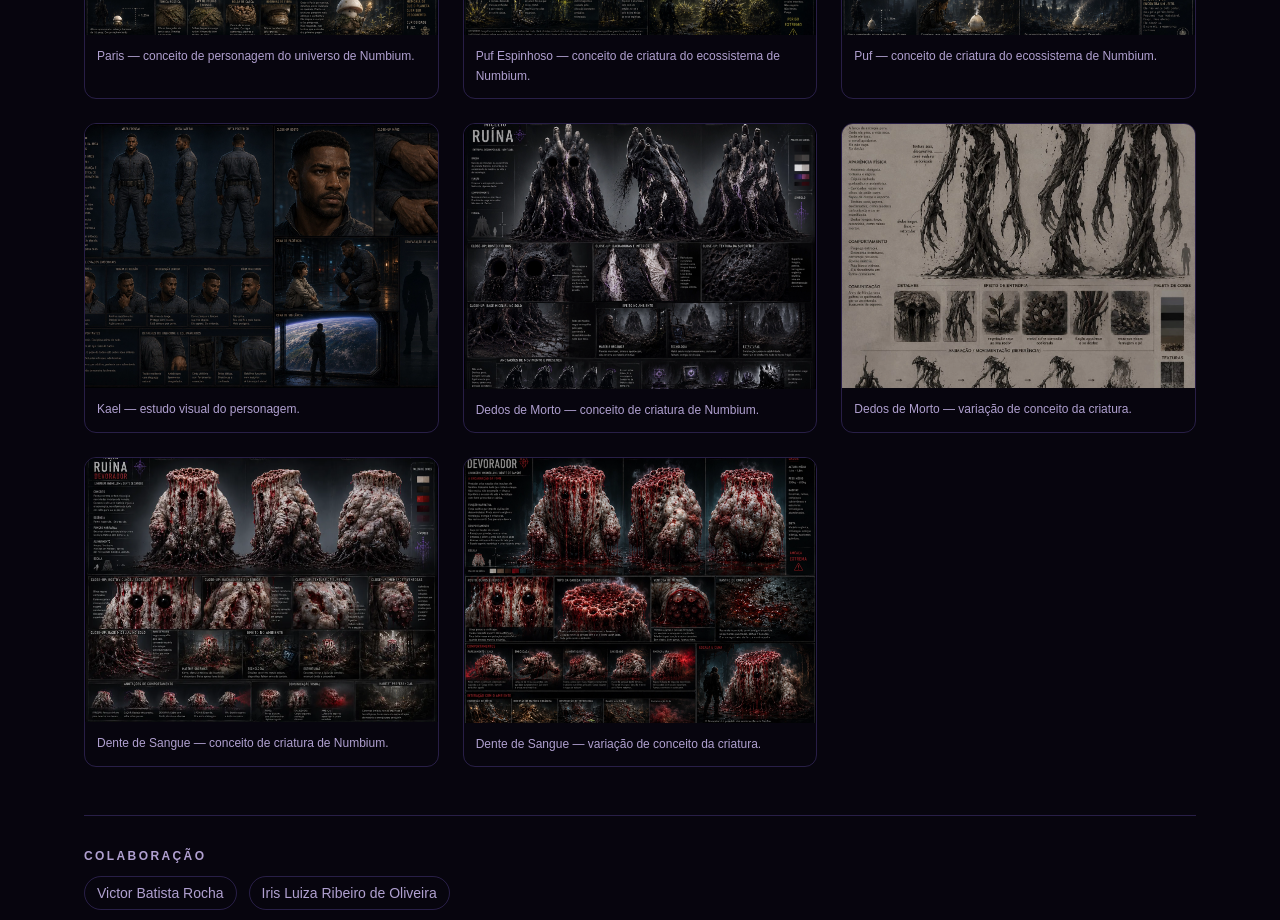
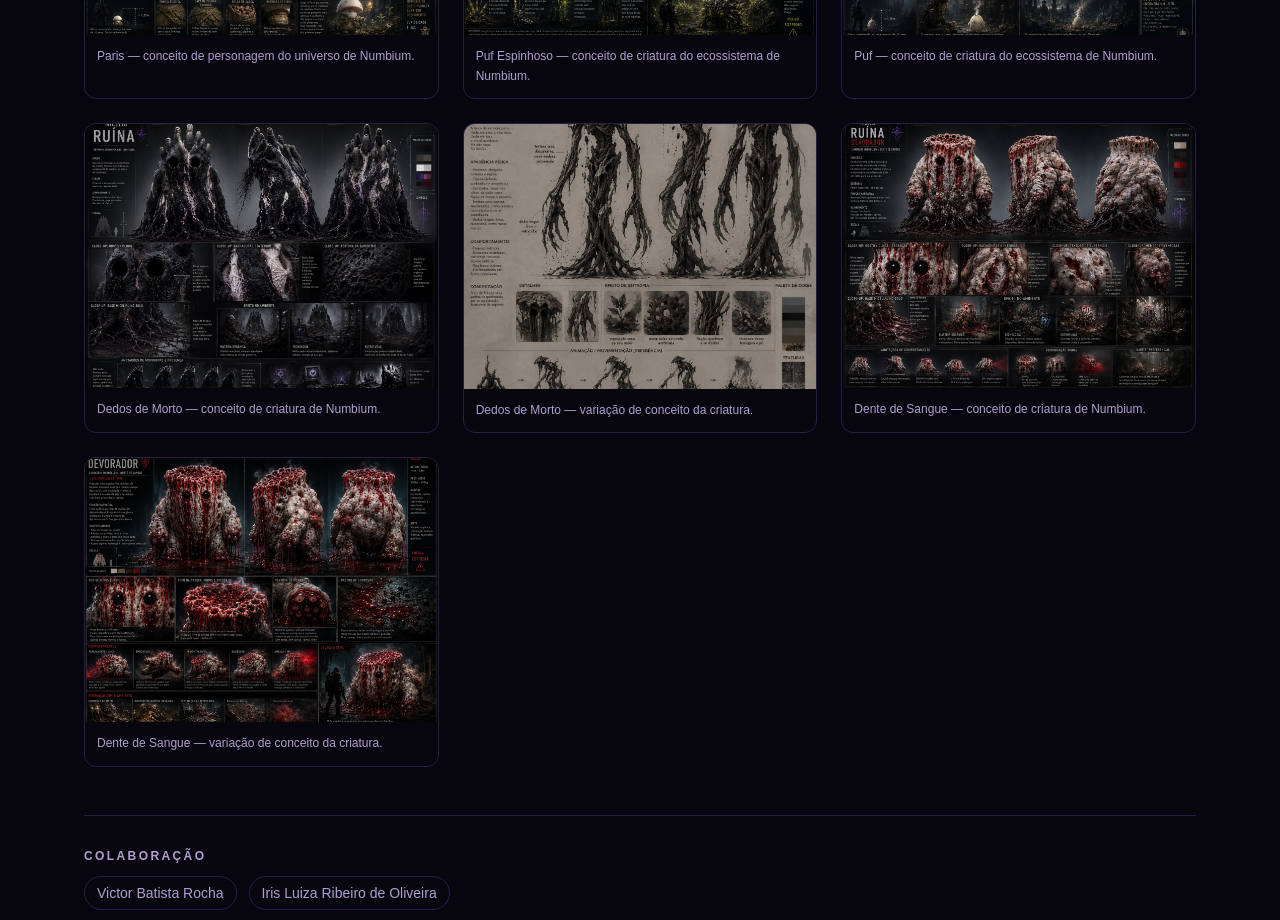
Before and after one commit to monarchkardeck/victor-iris-portfolio, a React (Vite) app: page /victor-iris-portfolio/numbium in a window 1280 px wide. Shown: the part 5780-6700 px from the top of the page. Built offline with nearby package versions, Linux system fonts and the light colour scheme.

Commit message:
Corrige caminhos das imagens do Numbium

```diff
--- a/src/data/projects.ts
+++ b/src/data/projects.ts
@@ -30,7 +30,24 @@ export interface Project {
   collaborators?: string[];
 }
 
-// Adicione aqui apenas os nomes das pessoas que participaram de cada projeto.
+// ============================================================
+// CAMINHO BASE DAS IMAGENS
+// ============================================================
+//
+// Usa o BASE_URL do Vite para funcionar tanto:
+//
+// Local:
+// http://localhost:5173/victor-iris-portfolio/
+//
+// GitHub Pages:
+// https://monarchkardeck.github.io/victor-iris-portfolio/
+//
+// ============================================================
+
+const imageBase = `${import.meta.env.BASE_URL}images/numbium/`;
+
+// Adicione aqui apenas os nomes das pessoas que participaram
+// de cada projeto.
 
 export const projects: Project[] = [
   {
@@ -46,8 +63,11 @@ export const projects: Project[] = [
     fullDescription:
       "Numbium é um universo experimental em construção que combina narrativa, tecnologia, exploração de ideias, inteligência artificial e desenvolvimento de experiências interativas.",
 
-    // Imagem principal do projeto
-    image: "/images/numbium/capa.webp",
+    // ========================================================
+    // CAPA
+    // ========================================================
+
+    image: `${imageBase}capa.webp`,
 
     technologies: [
       "React",
@@ -58,7 +78,7 @@ export const projects: Project[] = [
 
     status: "Em desenvolvimento",
 
-    // Ainda não há links externos definidos
+    // Ainda não há links externos definidos.
     linkProject: "#",
     linkCode: "#",
 
@@ -69,87 +89,85 @@ export const projects: Project[] = [
       "Iris Luiza Ribeiro de Oliveira",
     ],
 
+    // ========================================================
+    // GALERIA
+    // ========================================================
+
     gallery: [
       {
-        image: "/images/numbium/conceito do planeta.webp",
+        image: `${imageBase}conceito do planeta.webp`,
         caption:
           "Conceito do planeta Numbium — um mundo vivo e ancestral que serve como base para o universo.",
       },
 
       {
-        image: "/images/numbium/amanita.webp",
+        image: `${imageBase}amanita.webp`,
         caption:
           "Amanita — conceito de criatura pertencente ao ecossistema de Numbium.",
       },
 
       {
-        image: "/images/numbium/kael.webp",
+        image: `${imageBase}kael.webp`,
         caption:
           "Kael — conceito de personagem do universo de Numbium.",
       },
 
       {
-        image: "/images/numbium/izan.webp",
+        image: `${imageBase}izan.webp`,
         caption:
           "Izan — conceito de personagem do universo de Numbium.",
       },
 
       {
-        image: "/images/numbium/juba.webp",
+        image: `${imageBase}juba.webp`,
         caption:
           "Juba — conceito de personagem do universo de Numbium.",
       },
 
       {
-        image: "/images/numbium/maya.webp",
+        image: `${imageBase}maya.webp`,
         caption:
           "Maya — conceito de personagem do universo de Numbium.",
       },
 
       {
-        image: "/images/numbium/paris.webp",
+        image: `${imageBase}paris.webp`,
         caption:
           "Paris — conceito de personagem do universo de Numbium.",
       },
 
       {
-        image: "/images/numbium/puf-espinhoso.webp",
+        image: `${imageBase}puf-espinhoso.webp`,
         caption:
           "Puf Espinhoso — conceito de criatura do ecossistema de Numbium.",
       },
 
       {
-        image: "/images/numbium/puf.webp",
+        image: `${imageBase}puf.webp`,
         caption:
           "Puf — conceito de criatura do ecossistema de Numbium.",
       },
 
       {
-        image: "/images/numbium/kael.webp",
-        caption:
-          "Kael — estudo visual do personagem.",
-      },
-
-      {
-        image: "/images/numbium/dedos de morto conceito 1.webp",
+        image: `${imageBase}dedos de morto conceito 1.webp`,
         caption:
           "Dedos de Morto — conceito de criatura de Numbium.",
       },
 
       {
-        image: "/images/numbium/dedos de morto conceito 2.webp",
+        image: `${imageBase}dedos de morto conceito 2.webp`,
         caption:
           "Dedos de Morto — variação de conceito da criatura.",
       },
 
       {
-        image: "/images/numbium/dente de sangue conceito 1.webp",
+        image: `${imageBase}dente de sangue conceito 1.webp`,
         caption:
           "Dente de Sangue — conceito de criatura de Numbium.",
       },
 
       {
-        image: "/images/numbium/dente de sangue conceito 2.webp",
+        image: `${imageBase}dente de sangue conceito 2.webp`,
         caption:
           "Dente de Sangue — variação de conceito da criatura.",
       },
```
